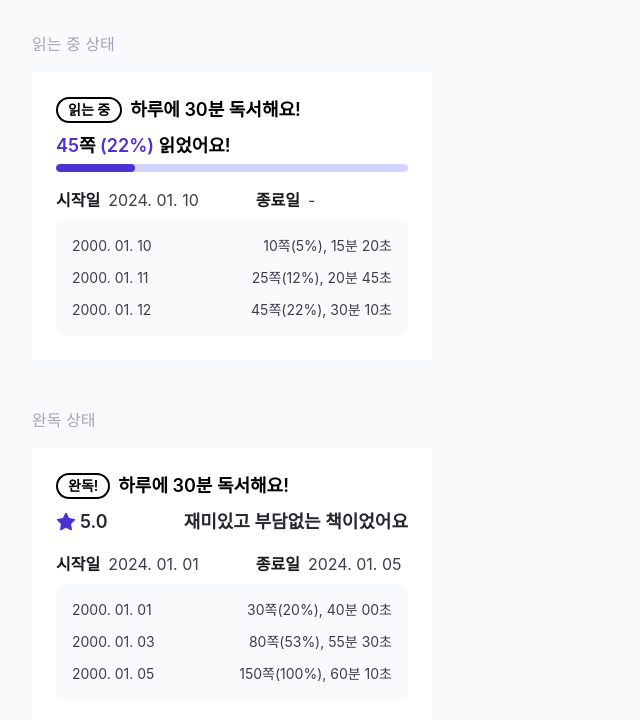
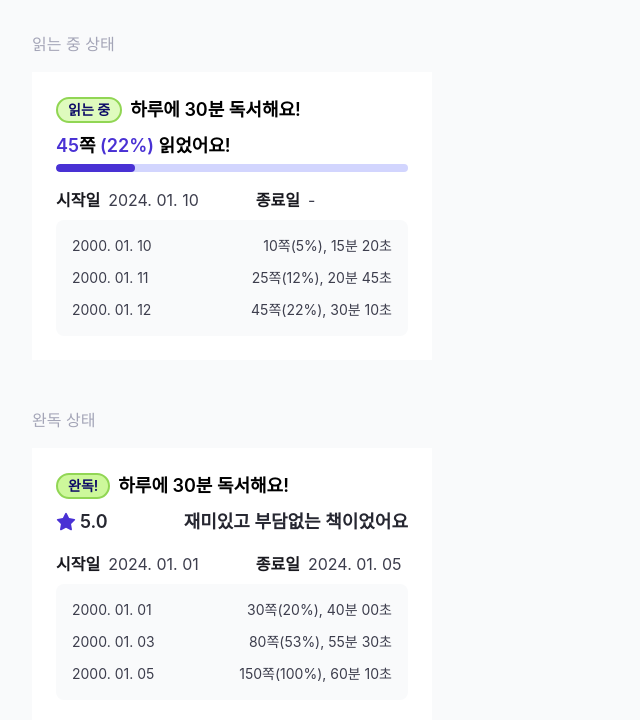
Before and after one commit to Leets-Official/StepBookStep-FE, a React (Vite) app: page / in a window 1280 px wide. Shown: the top 720 px of the page, without its empty margins (0-640 px from the left). Built offline with nearby package versions, Linux system fonts and the light colour scheme; a web font is replaced by a local one.

Commit message:
refactor : Reading state detail 컴포넌트 뱃지 스타일 구조 수정

```diff
--- a/src/components/ReadingStateDetail/ReadingStateDetail.tsx
+++ b/src/components/ReadingStateDetail/ReadingStateDetail.tsx
@@ -1,7 +1,6 @@
 import type { ReadingDetailData } from "@/mocks/readingState.mock";
 import { LinearProgress } from "@/components/Progress/LinearProgress";
-import { Badge } from "../Badge/Badge";
-import type { BadgeStyle } from "../Badge/Badge.types";
+import { Badge } from "@/components/Badge/Badge";
 import * as S from "./ReadingStateDetail.styles";
 import { StarFilledIcon } from "@/assets/icons";
 
@@ -13,18 +12,9 @@ export function ReadingStateDetail({ data }: ReadingStateDetailProps) {
   const { isCompleted, title, currentPage, totalPage, startDate, endDate, review, logs } = data;
   const percent = Math.floor((currentPage / totalPage) * 100);
 
-  // 여기가 문제였습니다! 보라색 로직을 싹 지우고 라임색으로 통일했습니다.
-  const currentBadgeStyle: BadgeStyle = isCompleted
-    ? {
-        backgroundColor: "var(--color-lime-300)",
-        borderColor: "var(--color-lime-500)",
-        textColor: "var(--color-purple-800)",
-      }
-    : {
-        backgroundColor: "var(--color-lime-200)",
-        borderColor: "var(--color-lime-500)",
-        textColor: "var(--color-purple-800)",
-      };
+  const currentBadgeStyle = isCompleted
+    ? "bg-lime-300 border-lime-500 text-purple-800"
+    : "bg-lime-200 border-lime-500 text-purple-800";
 
   return (
     <div className={S.container}>
@@ -33,7 +23,7 @@ export function ReadingStateDetail({ data }: ReadingStateDetailProps) {
         <Badge
           label={isCompleted ? "완독!" : "읽는 중"}
           type="tag"
-          style={currentBadgeStyle}
+          className={currentBadgeStyle}
         />
         <h2 className={S.title}>{title}</h2>
       </div>
```
